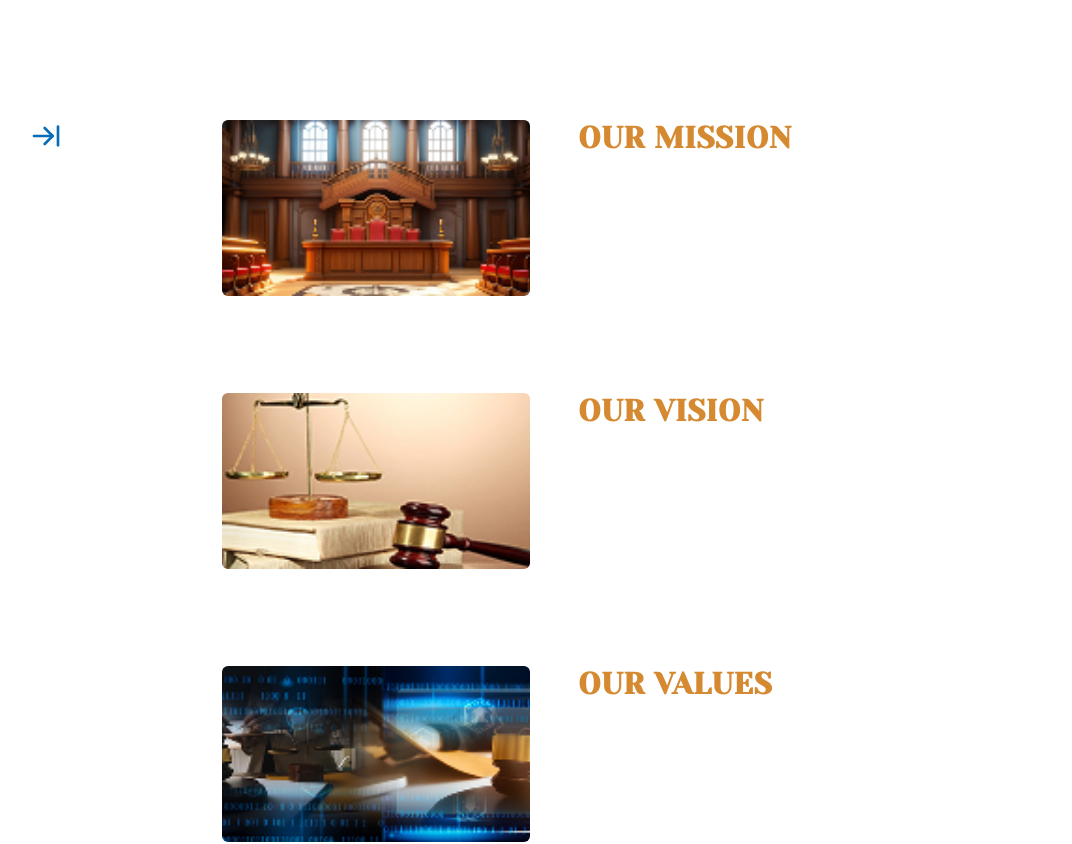
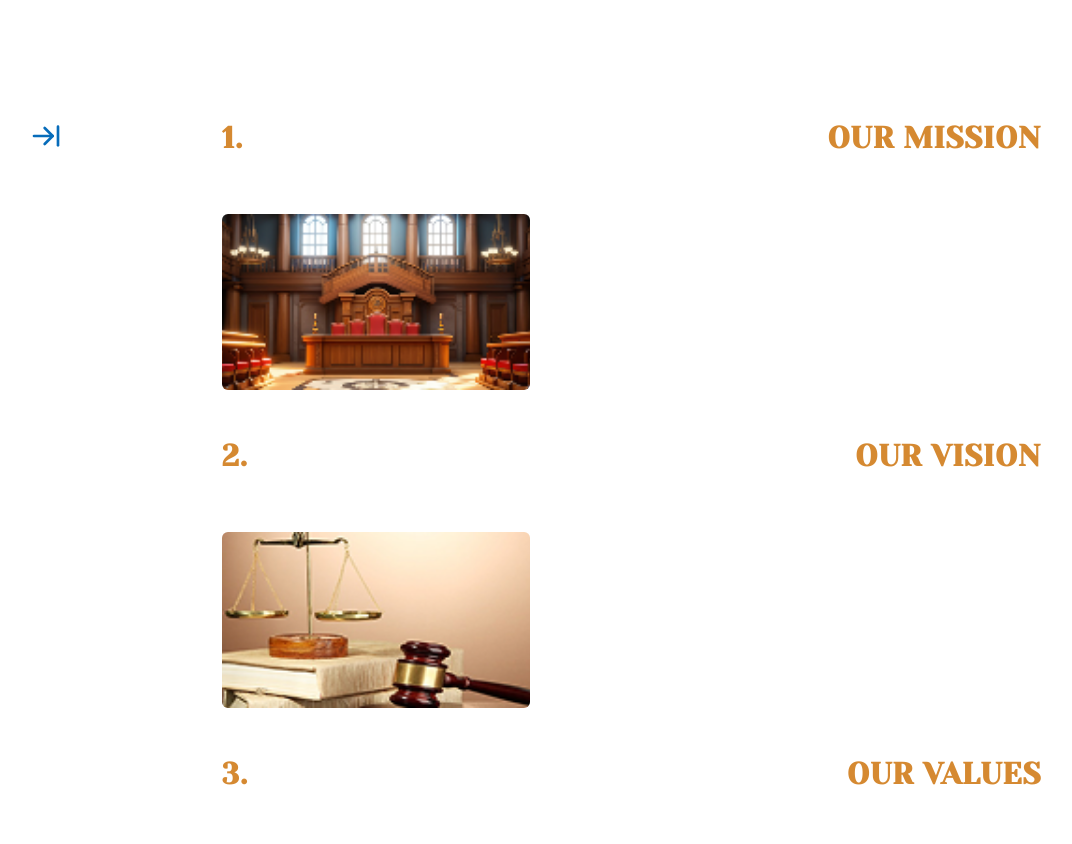
Before and after one commit to mahbub045/thelegalace, a Next.js app: page / in a window 1280 px wide. Shown: the part 4380-5224 px from the top of the page, without its empty margins (159-1231 px from the left). Built offline with nearby package versions, Linux system fonts and the light colour scheme; a web font is replaced by a local one.

Commit message:
Refactor mission, vision, and values display in Contact component for improved layout and readability

```diff
--- a/src/components/Landing/Contact/Contact.tsx
+++ b/src/components/Landing/Contact/Contact.tsx
@@ -165,15 +165,17 @@ const Contact: React.FC = () => {
           {/* Mission, Vision, Values Content - Right Side */}
           <div className="lg:w-3/4 xl:w-4/5">
             <div className="space-y-6 sm:space-y-8 md:space-y-10 lg:space-y-12">
-              {ourGoals.map((item, index, array) => (
-                <div
-                  key={item.id}
-                  className={`flex flex-col sm:flex-row sm:items-start gap-4 sm:gap-6 md:gap-8 lg:gap-10 xl:gap-12 ${
-                    index < array.length - 1
-                      ? "pb-6 sm:pb-8 md:pb-10 lg:pb-12 border-b border-white/20"
-                      : ""
-                  }`}
-                >
+              {ourGoals.map((item, index) => (
+                <div key={item.id}>
+                  <div className="flex justify-between mb-2">
+                    <h3 className="text-base sm:text-lg md:text-xl lg:text-2xl xl:text-3xl font-bold text-secondary uppercase tracking-wide">
+                      {index + 1}.
+                    </h3>
+                    <h3 className="text-base sm:text-lg md:text-xl lg:text-2xl xl:text-3xl font-bold text-secondary uppercase tracking-wide">
+                      {item.title}
+                    </h3>
+                  </div>
+                  <div className="flex flex-col sm:flex-row sm:items-start gap-4 sm:gap-6 md:gap-8 lg:gap-10 xl:gap-12 pt-6 sm:pt-8 md:pt-10 lg:pt-12 border-t-2 border-white/20">
                     <div className="sm:w-1/3 md:w-2/5 lg:w-1/3 xl:w-2/5">
                       <Image
                         src={item.image}
@@ -184,12 +186,10 @@ const Contact: React.FC = () => {
                       />
                     </div>
                     <div className="sm:w-2/3 md:w-3/5 lg:w-2/3 xl:w-3/5">
-                    <h3 className="text-base sm:text-lg md:text-xl lg:text-2xl xl:text-3xl font-bold mb-2 sm:mb-3 md:mb-4 text-secondary uppercase tracking-wide">
-                      {item.title}
-                    </h3>
                       <p className="font-outfit text-xs sm:text-sm md:text-base lg:text-lg leading-relaxed text-white/90">
                         {item.description}
                       </p>
+                    </div>
                   </div>
                 </div>
               ))}
```
Lines whose indentation alone changed are shown as unchanged.
